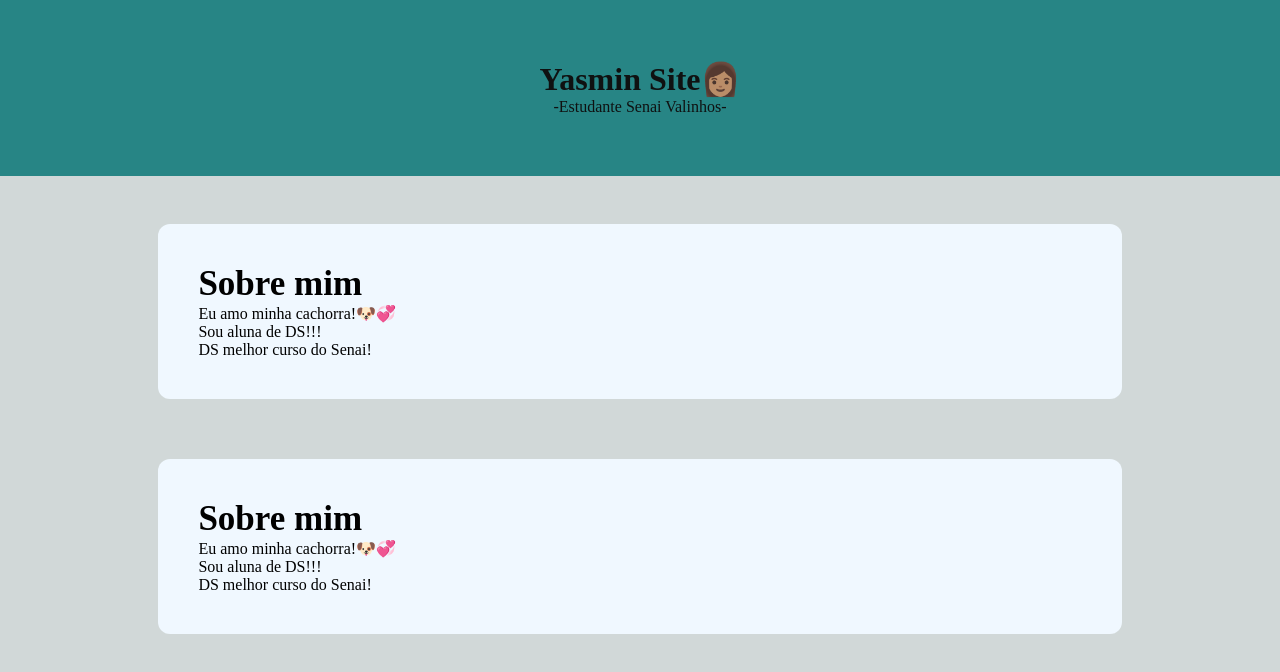
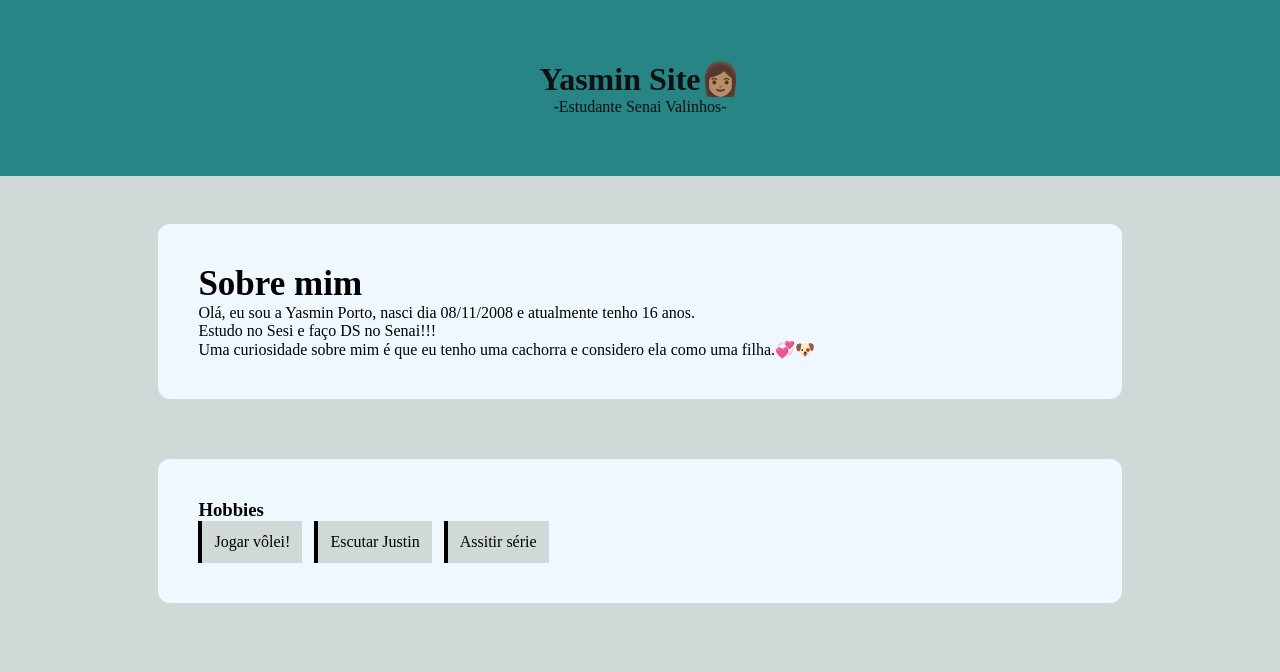
Before and after one commit to yas618/meu-primeiro-site, a plain HTML site: page index.html in a window 1280 px wide. Drawn offline with Linux system fonts and the light colour scheme.

Commit message:
Finish about settings

```diff
--- a/assets/styles/index.css
+++ b/assets/styles/index.css
@@ -42,6 +42,7 @@ about-section{
  #titulo-sobre-mim {
     font-size: 35px;
 
+
  }
 .descricao{
     font-size: 20px;
@@ -51,3 +52,52 @@ about-section{
     font-size: 30px;
 
  }
+hobbies{
+    display: block;
+    width: 80%;
+    background-color: aliceblue;
+    padding: 40px;
+    margin: 0 auto;
+    border-radius: 12px;
+    margin-bottom: 60px;
+
+ }
+
+ #titulo-sobre-mim {
+    font-size: 35px;
+
+ }
+.descricao{
+    font-size: 20px;
+
+}
+.titulo-sobre-mim {
+    font-size: 30px;
+
+ }
+ ul {
+    list-style: none;
+    padding: 0;
+    display: flex;
+    gap: 12px;
+ }
+
+ li {
+    background-color:rgb(209, 216, 216);
+    padding: 12px;
+    border-left: 4px solid black;
+    font-size: 16px;
+    min-width: 80px;
+ }
+
+ li:houver{
+    background-color: rgb(209, 216, 216);
+    transform: translateX(5px);
+    transition: all 0.3s ease ;
+ }
+ #titulo-hobbies {
+    font-size: 40px;
+    border-bottom: 2px solid rgb(209, 216, 216);;
+    margin-bottom: 20px;
+
+ }
--- a/index.html
+++ b/index.html
@@ -16,16 +16,18 @@
     <main>
         <about-section>
             <h3 id="titulo-sobre-mim">Sobre mim</h3>
-            <p class="texto-sobre-mim"> Eu amo minha cachorra!🐶💞 </P>
-             <p class="texto-sobremim"> Sou aluna de DS!!!</p>
-             <p class="texto-sobre-mim"> DS melhor curso do Senai!</p>
+            <p class="texto-sobre-mim"> Olá, eu sou a Yasmin Porto, nasci dia 08/11/2008 e atualmente tenho 16 anos. </P>
+             <p class="texto-sobremim"> Estudo no Sesi e faço DS no Senai!!!</p>
+             <p class="texto-sobre-mim"> Uma curiosidade sobre mim é que eu tenho uma cachorra e considero ela como uma filha.💞🐶</p>
         </about-section>
-        <about-section>
-            <h3 id="titulo-sobre-mim">Sobre mim</h3>
-            <p class="texto-sobre-mim"> Eu amo minha cachorra!🐶💞 </P>
-             <p class="texto-sobremim"> Sou aluna de DS!!!</p>
-             <p class="texto-sobre-mim"> DS melhor curso do Senai!</p>
-        </about-section>
+        <hobbies>
+            <h3 id="titulo-meus-hobbies">Hobbies</h3>
+            <ul>
+                <li>Jogar vôlei!</li>
+                <li> Escutar Justin</li>
+                <li>Assitir série</li>
+            </ul>
+        </hobbies>
     </main>
 </body>
 </html>
```
